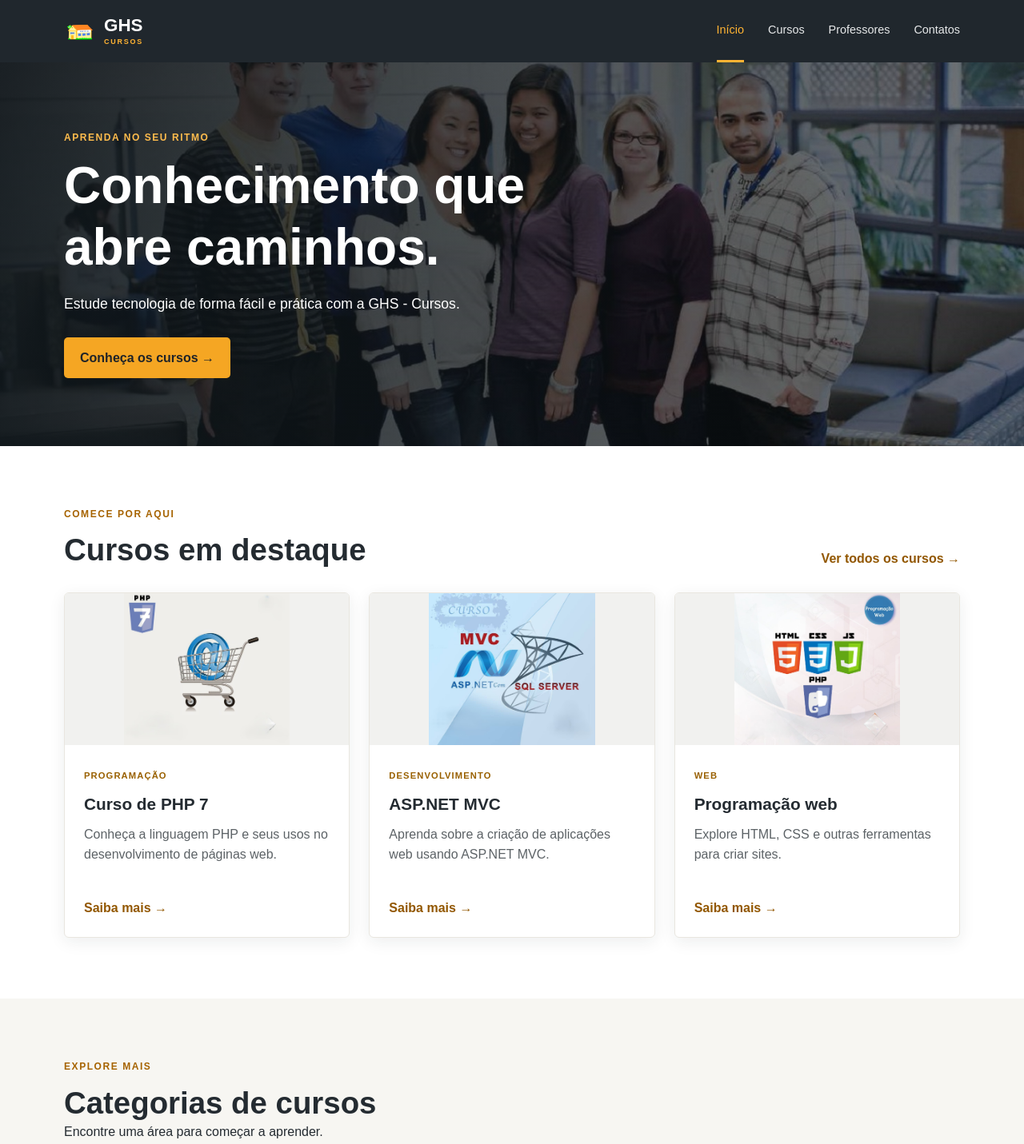
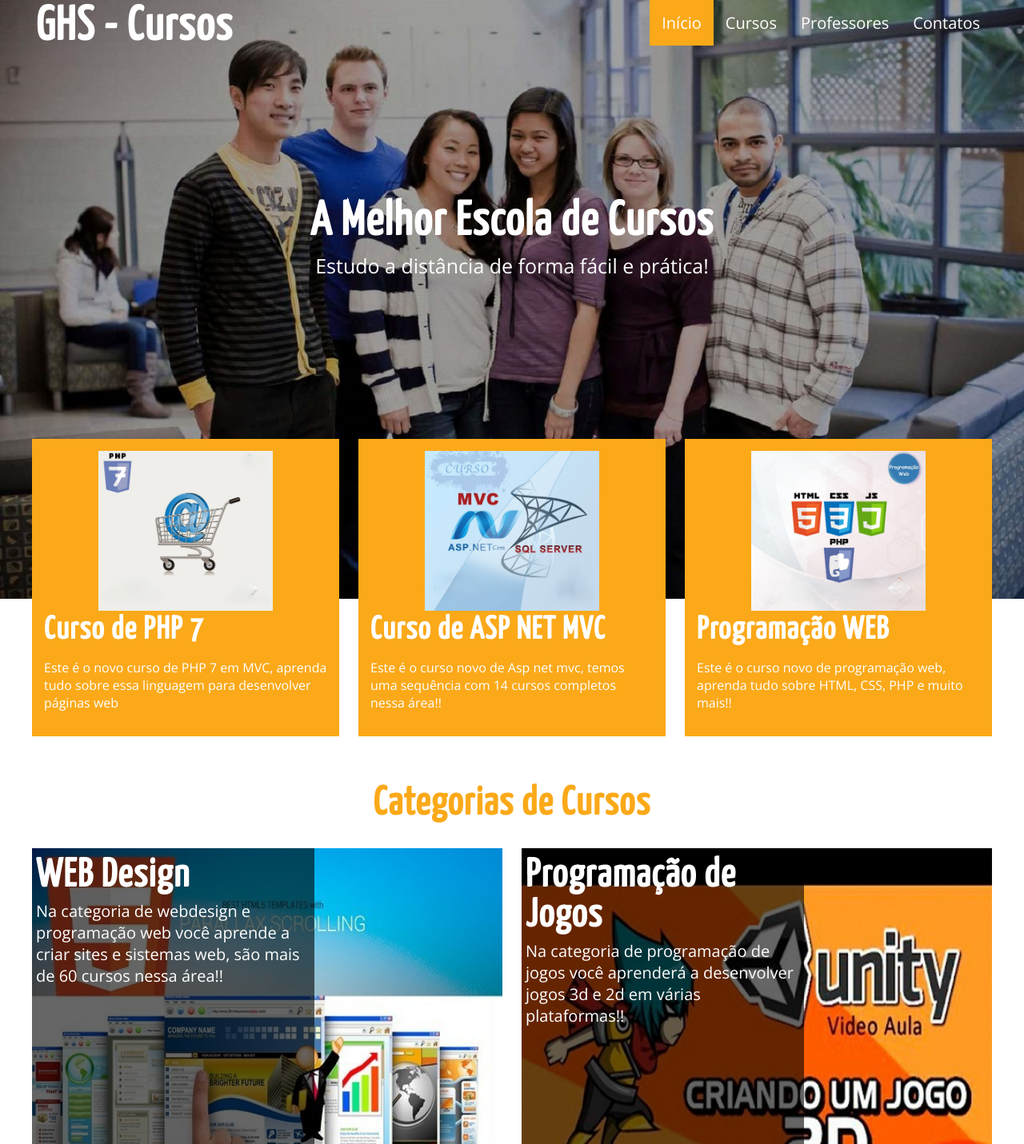
Before and after one commit to Guihfeitosa/Site---Escola-de-cursos, a plain HTML site: page index.html in a window 1280 px wide. Shown: the top 1431 px of the page at 80% size. Drawn offline with nearby package versions, Linux system fonts and the light colour scheme.

Commit message:
Ajustar página inicial
Co-authored-by: arena-agent <297053741+arena-agent@users.noreply.github.com>

```diff
--- /dev/null
+++ b/css/inicio.css
@@ -0,0 +1,362 @@
+
+
+    @import url('https://fonts.googleapis.com/css?family=Open+Sans');
+    @import url('https://fonts.googleapis.com/css?family=Yanone+Kaffeesatz');
+
+    *{
+        box-sizing: border-box;
+    }
+
+    body {
+        margin:0 auto;
+        font-family: 'Open Sans', sans-serif;
+    }
+
+    h1, h2, h3, h4, h5, h6 {
+        font-family: 'Yanone Kaffeesatz', sans-serif;
+        letter-spacing: 1.5px;
+    }
+
+    img{
+        display: block;
+        max-width: 100%;
+        margin: 0 auto;
+    }
+
+       .header {
+        height: 60px;
+       }
+
+    .header .conteudo{
+        display: flex;
+        justify-content: space-between;
+    }
+
+       .conteudo {
+        margin: auto;
+        width: 99%;
+       }
+
+    .logo{
+        margin-top: 10px;
+    }
+
+    .logo, .icon-menu{
+        margin: 5px;
+        color: #FFF;
+    }
+
+    .icon-menu{
+        display: block;
+        width: 40px;
+        height: 40px;
+        font-size: 30px;
+        background: #FBA919;
+        text-align: center;
+        line-height: 45px;
+        border-radius: 5px;
+        margin-left: auto;
+        cursor: pointer;
+    }
+
+    .nav {
+        position: absolute;
+        top: 60px;
+        left: -100%;
+        width: 100%;
+        transition: all 0.4s;
+    }
+
+    .menu{
+        list-style: none;
+        padding: 0;
+        margin: 0;
+    }
+
+    .menu_link{
+        display: block;
+        padding: 15px;
+        background: #FBA919;
+        text-decoration: none;
+        color: #FFF;
+    }
+
+    .menu_link:hover , .select {
+        background: white;
+        color: #FBA919;
+    }
+
+    .mostrar{
+        left: 0%;
+    }
+
+       .banner {
+        margin-top: -60px;
+        z-index: -1000;
+        position: relative;
+        margin-bottom: 20px;
+       }
+
+       .banner img {
+        width: 100%;
+       }
+
+        .banner .conteudo{
+            position: absolute;
+            top: 50%;
+            left: 50%;
+            width: 100%;
+            color: #FFF;
+            text-align: center;
+            transform: translateX(-50%) translateY(-50%);
+        }
+
+        .banner_titulo{
+            font-size: 25px;
+        }
+
+        .banner_txt{
+            display: none;
+        }
+
+        .info_coluna{
+            background: #FBA919;
+            color: #FFF;
+            padding: 15px;
+            margin-bottom: 30px;
+        }
+
+    .cursos_coluna{
+        position: relative;
+        margin-bottom: 30px;
+    }
+
+    .cursos_descricao{
+        position: absolute;
+        top: 0;
+        left: 0;
+        color: #FFF;
+        background: rgba(0, 0, 0, 0.6);
+        width: 60%;
+        height: 100%;
+        padding: 5px;
+    }
+
+    .cursos_titulo{
+        font-size: 25px;
+        margin: 5px 0;
+    }
+
+    .section_titulo{
+        text-align: center;
+        font-size: 35px;
+        color: #FBA919;
+        width: 100%;
+    }
+
+    .footer{
+        background: #333;
+        color: #FFF;
+        padding: 10px;
+        text-align: center;
+    }
+
+    .social {
+        display: flex;
+        justify-content: center;
+        align-items: center;
+        gap: 10px;
+    }
+
+    .social [class^="icon-"]{
+        display: inline-block;
+        color: #333;
+        text-decoration: none;
+        font-size: 30px;
+        padding: 10px;
+        background: white;
+        border-radius: 50%;
+        width: 50px;
+        height: 50px;
+        line-height: 30px;
+    }
+
+    .social img {
+        display: block;
+    }
+
+    [class^="icon-"] {
+        font-family: FontAwesome;
+        font-style: normal;
+    }
+    .icon-menu::before { content: "\f0c9"; }
+    .icon-facebook-square::before { content: "\f082"; }
+    .icon-twitter-square::before { content: "\f081"; }
+    .icon-youtube::before { content: "\f167"; }
+    .icon-whatsapp::before { content: "\f232"; }
+
+    @media(min-width: 480px) {
+        .logo {
+            font-size: 40px;
+        }
+
+        .banner_titulo {
+            font-size: 30px;
+            margin: 5px 0;
+        }
+
+        .banner_txt {
+            display: block;
+            font-size: 18px;
+            margin: 7px 0;
+        }
+
+        .info, .cursos {
+            display: flex;
+            justify-content: space-between;
+            margin-top: -90px;
+        }
+
+        .info_coluna {
+            width: 32%;
+        }
+
+        .info_img {
+            height: 150px;
+            object-fit: cover;
+        }
+
+        .cursos {
+            flex-wrap: wrap;
+            margin-top: 0;
+        }
+
+        .cursos_coluna {
+            width: 49%;
+        }
+
+        .social [class^="icon-"] {
+            margin: 0 10px;
+        }
+    }
+
+    @media(min-width: 760px) {
+        .banner_titulo {
+            font-size: 50px;
+        }
+
+        .cursos_titulo {
+            font-size: 40px;
+        }
+    }
+
+    @media(min-width: 1024px) {
+        .conteudo {
+            width: 1000px;
+        }
+
+        .section_titulo {
+            font-size: 50px;
+            margin: 30px 0;
+        }
+
+        .nav {
+            position: static;
+            width: auto;
+        }
+
+        .menu {
+            display: flex;
+        }
+
+        .icon-menu {
+            display: none;
+        }
+
+        .menu_link {
+            background: none;
+            font-size: 20px;
+        }
+
+        .select {
+            color: #FFF;
+            background: #FBA919;
+        }
+
+        .banner_titulo {
+            font-size: 60px;
+        }
+
+        .banner_txt {
+            font-size: 25px;
+        }
+
+        .cursos_titulo {
+            font-size: 50px;
+        }
+
+        .cursos_txt {
+            font-size: 20px;
+        }
+
+        .info {
+            margin-top: -120px;
+        }
+
+        .info_img {
+            height: 200px;
+        }
+
+        .info_titulo {
+            font-size: 40px;
+            margin: 5px 0;
+        }
+    }
+
+    @media(min-width: 1200px) {
+        .conteudo {
+            width: 1200px;
+        }
+
+        .logo {
+            font-size: 60px;
+        }
+
+        .banner .conteudo {
+            top: 40%;
+        }
+
+        .info {
+            margin-top: -220px;
+        }
+    }
+
+/* Alinha as imagens e as faixas das categorias. */
+.cursos_coluna {
+    display: grid;
+    overflow: hidden;
+}
+.cursos_img {
+    grid-area: 1 / 1;
+    width: 100%;
+    height: 100%;
+    aspect-ratio: 1 / 1;
+    object-fit: cover;
+}
+.cursos_descricao {
+    grid-area: 1 / 1;
+    position: static;
+    min-width: 0;
+}
+
+/* Deixa o menu funcionar também no celular. */
+.header { position: relative; z-index: 2; }
+.icon-menu { border: 0; font-family: Arial, sans-serif; line-height: 40px; }
+.icon-menu::before { content: none; }
+@media (max-width: 1023px) {
+    .nav { left: 0; }
+    .js .nav { left: -100%; }
+    .js .nav.mostrar { left: 0; }
+    .icon-menu { display: none; }
+    .js .icon-menu { display: block; }
+}
--- a/index.html
+++ b/index.html
@@ -1,64 +1,144 @@
 <!DOCTYPE html>
 <html lang="pt-BR">
+
 <head>
+
     <meta charset="UTF-8">
+
     <meta name="viewport" content="width=device-width, initial-scale=1.0">
-    <meta name="description" content="Conheça os cursos de tecnologia da GHS - Cursos.">
-    <link rel="icon" href="img/escola.png" type="image/png">
-    <link rel="stylesheet" href="css/styles.css">
+
+    <meta name="keywords" content="curso de programação web, curso programador web, programar web, programação web">
+    <meta name="description" content="Aprender programação, Aprenda programação com Profesor Guilherme H. S. Feitosa">
+
+    <link rel="shortcut icon" type="image/png" href="img/escola.png">
+
+<link href="https://cdnjs.cloudflare.com/ajax/libs/font-awesome/4.7.0/css/font-awesome.min.css" rel="stylesheet"/>
+
+    <link href="css/inicio.css" rel="stylesheet" type="text/css" />
+
     <title>GHS - Início</title>
 </head>
 <body>
-    <!-- Cabeçalho e menu -->
+
     <header class="header">
-        <div class="conteudo header_conteudo">
-            <a class="logo" href="index.html"><img src="img/escola.png" alt=""><span>GHS <small>CURSOS</small></span></a>
-            <button class="menu_botao" id="btn-menu" type="button" aria-expanded="false" aria-controls="nav" aria-label="Abrir menu">☰</button>
+        <div class="conteudo">
+
+            <h1 class="logo">GHS - Cursos</h1>
+
+            <button class="icon-menu" id="btn-menu" type="button" aria-expanded="false" aria-controls="nav" aria-label="Abrir menu">☰</button>
+
              <nav class="nav" id="nav" aria-label="Menu principal">
-                <ul>
-                    <li><a href="index.html" class="ativo" aria-current="page">Início</a></li>
-                    <li><a href="curso.html">Cursos</a></li>
-                    <li><a href="professores.html">Professores</a></li>
-                    <li><a href="contatos.html">Contatos</a></li>
+                    <ul class="menu">
+                        <li class="menu_item"><a href="index.html" class="menu_link select" aria-current="page">Início</a></li>
+                        <li class="menu_item"><a href="curso.html" class="menu_link">Cursos</a></li>
+                        <li class="menu_item"><a href="professores.html" class="menu_link">Professores</a></li>
+                        <li class="menu_item"><a href="contatos.html" class="menu_link">Contatos</a></li>
                 </ul>
             </nav>
         </div>
     </header>
 
-    <!-- Apresentação do site -->
-    <section class="banner">
-        <img src="img/banner.jpg" alt="Grupo de estudantes reunidos">
-        <div class="banner_conteudo conteudo">
-            <p class="destaque">Aprenda no seu ritmo</p>
-            <h1>Conhecimento que abre caminhos.</h1>
-            <p>Estude tecnologia de forma fácil e prática com a GHS - Cursos.</p>
-            <a class="botao" href="curso.html">Conheça os cursos <span aria-hidden="true">→</span></a>
+    <div class="banner">
+        <img src="img/banner.jpg" alt="Banner">
+        <div class="conteudo">
+            <h2 class="banner_titulo">A Melhor Escola de Cursos</h2>
+            <p class="banner_txt">Estudo a distância de forma fácil e prática!</p>
         </div>
+    </div>
+
+    <main class = "main">
+        <div class= "conteudo">
+
+            <section class = "info">
+
+                <article class = "info_coluna">
+                    <img src = "img/php.jpg" alt="Curso de PHP 7" class="info_img" />
+                    <h2 class = "info_titulo">Curso de PHP 7</h2>
+                    <p class = "info_txt">Este é o novo curso de PHP 7 em MVC, aprenda tudo sobre essa linguagem para desenvolver páginas web</p>
+                </article>
+
+                <article class="info_coluna">
+                    <img src="img/asp.jpg" alt="Curso de ASP NET MVC" class="info_img">
+                    <h2 class="info_titulo">Curso de ASP NET MVC</h2>
+                    <p class = "info_txt"> Este é o curso novo de Asp net mvc, temos uma sequência com 14
+                        cursos completos nessa área!!</p>
+                </article>
+
+                <article class="info_coluna">
+                    <img src="img/web.jpg" alt="Curso de Programação web" class="info_img">
+                    <h2 class = "info_titulo">Programação WEB</h2>
+                    <p class="info_txt">Este é o curso novo de programação web, aprenda tudo sobre HTML,
+                        CSS, PHP e muito mais!!</p>
+                </article>
             </section>
-    <main>
-        <section class="conteudo secao">
-            <div class="secao_cabecalho"><div><p class="destaque">COMECE POR AQUI</p><h2>Cursos em destaque</h2></div><a class="link" href="curso.html">Ver todos os cursos →</a></div>
-            <div class="grade grade-tres">
-                <article class="cartao"><img src="img/php.jpg" alt="Ilustração sobre PHP 7"><div class="cartao_texto"><span class="etiqueta">PROGRAMAÇÃO</span><h3>Curso de PHP 7</h3><p>Conheça a linguagem PHP e seus usos no desenvolvimento de páginas web.</p><a class="link" href="curso.html#php">Saiba mais →</a></div></article>
-                <article class="cartao"><img src="img/asp.jpg" alt="Ilustração sobre ASP.NET"><div class="cartao_texto"><span class="etiqueta">DESENVOLVIMENTO</span><h3>ASP.NET MVC</h3><p>Aprenda sobre a criação de aplicações web usando ASP.NET MVC.</p><a class="link" href="curso.html#asp">Saiba mais →</a></div></article>
-                <article class="cartao"><img src="img/web.jpg" alt="Ilustração sobre programação web"><div class="cartao_texto"><span class="etiqueta">WEB</span><h3>Programação web</h3><p>Explore HTML, CSS e outras ferramentas para criar sites.</p><a class="link" href="curso.html#web">Saiba mais →</a></div></article>
+
+             <section class="cursos">
+                <h2 class="section_titulo">Categorias de Cursos</h2>
+
+                <div class="cursos_coluna">
+                    <img src="img/catweb.jpg" alt="Categoria web Design" class="cursos_img">
+                    <div class="cursos_descricao">
+                        <h2 class="cursos_titulo">WEB Design</h2>
+                        <div class="cursos_txt">
+                            Na categoria de webdesign e programação web você aprende a criar sites e sistemas web,
+                            são mais de 60 cursos nessa área!!
                         </div>
-        </section>
-        <section class="secao fundo-claro">
-            <div class="conteudo">
-                <div class="secao_cabecalho"><div><p class="destaque">EXPLORE MAIS</p><h2>Categorias de cursos</h2><p>Encontre uma área para começar a aprender.</p></div></div>
-                <div class="grade grade-quatro">
-                    <a class="categoria" href="curso.html#web"><img src="img/catweb.jpg" alt=""><span>Web design <b>→</b></span></a>
-                    <a class="categoria" href="curso.html#categorias"><img src="img/catjogos.jpg" alt=""><span>Jogos <b>→</b></span></a>
-                    <a class="categoria" href="curso.html#categorias"><img src="img/catapp.jpg" alt=""><span>Aplicativos <b>→</b></span></a>
-                    <a class="categoria" href="curso.html#categorias"><img src="img/catredes.jpg" alt=""><span>Redes e servidores <b>→</b></span></a>
+                    </div>
+                </div>
+
+                 <div class="cursos_coluna">
+                    <img src="img/catjogos.jpg" alt="Categoria Jogos" class="cursos_img">
+                    <div class="cursos_descricao">
+                        <h2 class="cursos_titulo">Programação de Jogos</h2>
+                        <div class="cursos_txt">
+                            Na categoria de programação de jogos você aprenderá a desenvolver jogos 3d e
+                            2d em várias plataformas!!
+                        </div>
+                    </div>
+                 </div>
+
+                  <div class="cursos_coluna">
+                    <img src="img/catapp.jpg" alt="Categoria mobile" class="cursos_img">
+                    <div class="cursos_descricao">
+                        <h2 class="cursos_titulo">Aplicativos Mobile</h2>
+                        <div class="cursos_txt">
+                            Na categoria de Aplicativos Mobile trabalhamos com o xamarin e o
+                            android strudio para aplicativos!!
+                        </div>
+                    </div>
+                  </div>
+
+                <div class="cursos_coluna">
+                    <img src="img/catredes.jpg" alt="Categoria Redes" class="cursos_img">
+                    <div class="cursos_descricao">
+                        <h2 class="cursos_titulo">Redes e Servidores</h2>
+                        <div class="cursos_txt">
+                            Na categoria de Redes você aprenderá a trabalhar com servidores e gestão de redes!!
+                        </div>
                     </div>
                 </div>
         </section>
-        <section class="conteudo chamada"><div><p class="destaque">FICOU COM ALGUMA DÚVIDA?</p><h2>Vamos conversar sobre seu aprendizado.</h2></div><a class="botao" href="contatos.html">Entre em contato →</a></section>
+    </div>
 </main>
-    <!-- Rodapé do site -->
-    <footer class="footer"><div class="conteudo footer_conteudo"><div><strong>GHS - Cursos</strong><p>Aprender é o primeiro passo.</p></div><div><a href="curso.html">Cursos</a><a href="professores.html">Professores</a><a href="contatos.html">Contatos</a></div><p>Guilherme Feitosa · GHS - Cursos</p></div></footer>
-    <script src="js/main.js"></script>
+
+<footer class="footer">
+    <div class="conteudo">
+
+        <div class="social">
+            <a href="https://www.facebook.com/" class="icon-facebook-square" target="_blank" aria-label="Facebook"></a>
+            <a href="https://x.com/?lang=pt" class="icon-twitter-square" target="_blank" aria-label="Twitter"></a>
+            <a href="https://www.youtube.com/" class="icon-youtube" target="_blank" aria-label="Youtube"></a>
+            <a href="https://web.whatsapp.com/login/" class="icon-whatsapp" title="11 97327-5288" target="_blank" aria-label="Whatsapp"></a>
+            <a href="https://mail.google.com/mail/u/0/?hl=pt-BR#inbox" target="_blank" aria-label="E-mail">
+                <img src="img/email.png" width="50px" alt="teste@hotmail.com" title="teste@hotmail.com">
+            </a>
+        </div>
+
+        <p class="copy">Guilherme Feitosa - Todos os Direitos Reservados!!</p>
+    </div>
+</footer>
+
+     <script type="text/javascript" src="js/main.js"></script>
+
 </body>
 </html>
```
Also changed, not shown: 1 other file. Lines whose indentation alone changed are shown as unchanged.
